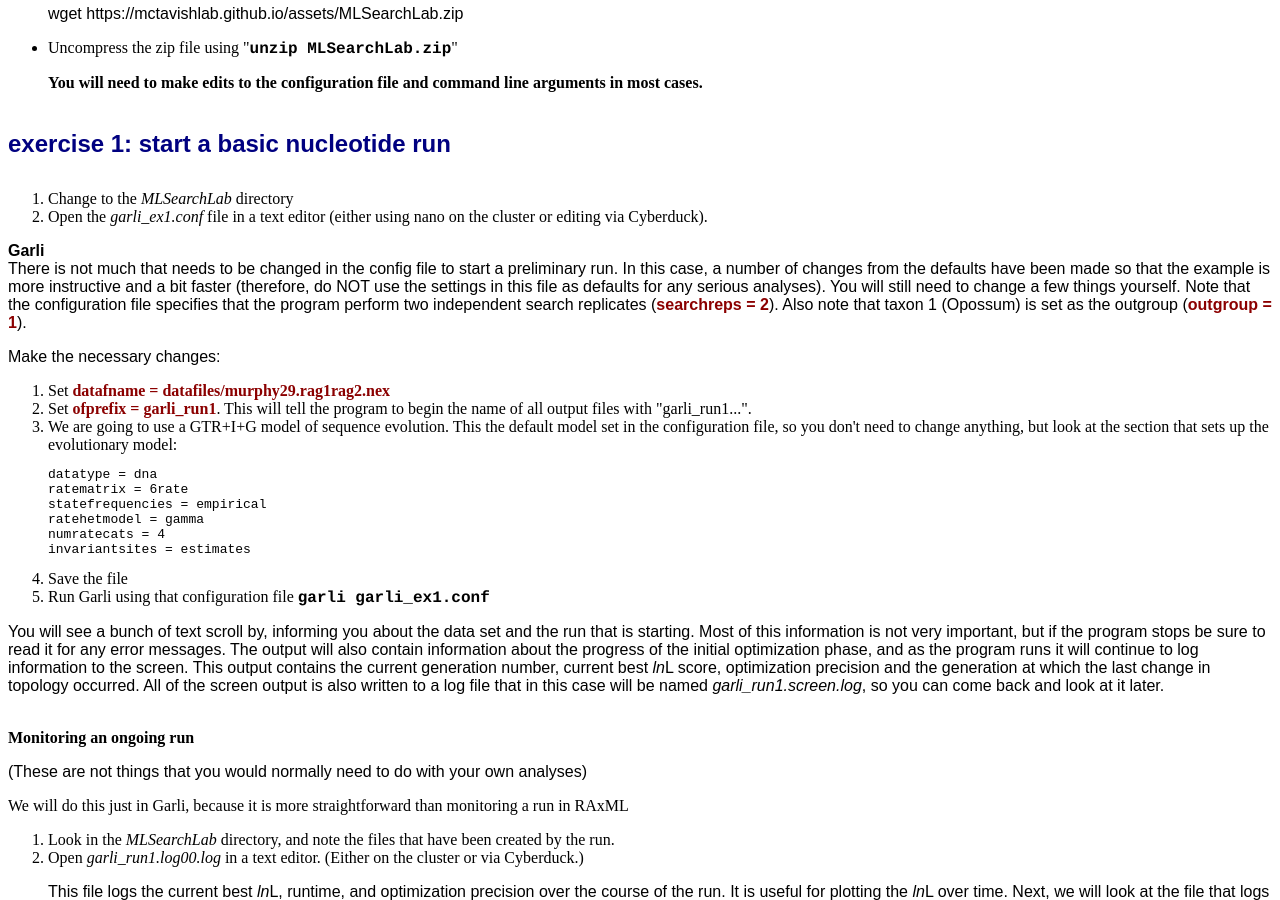
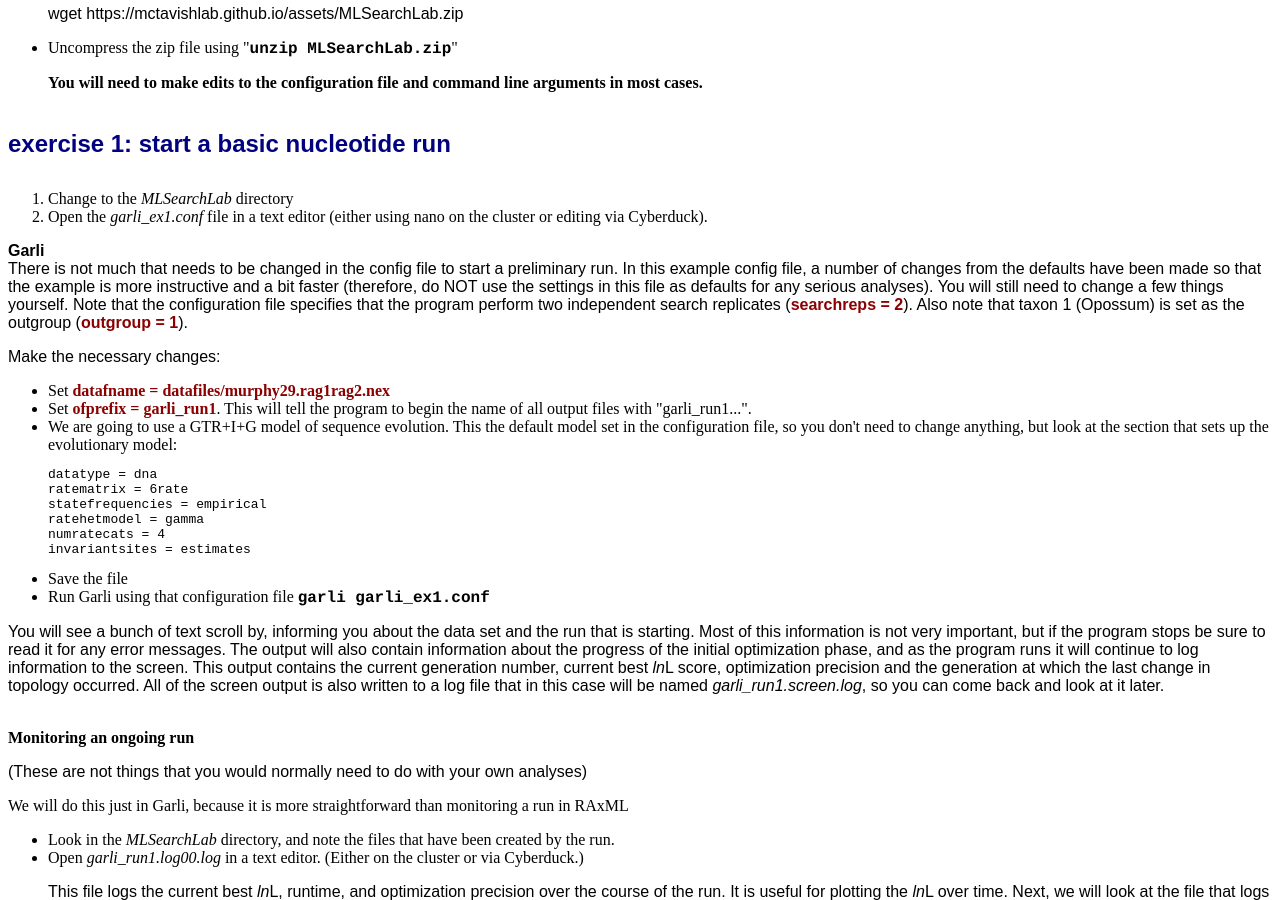
Before and after one commit to McTavishLab/mctavishlab.github.io, a Jekyll site: the page MLsearchLab.html, which Jekyll copies as it is, in a window 1280 px wide and 900 px high, scrolled down 1255 px. Built offline with Jekyll 4.4.1, drawn with Linux system fonts in a browser that asks for light colours.

Commit message:
unordered lists

```diff
--- a/MLsearchLab.html
+++ b/MLsearchLab.html
@@ -131,10 +131,10 @@
 </li></ol>
 </p><p>
 <strong>Garli</strong><br>
-There is not much that needs to be changed in the config file to start a preliminary run. In this case, a number of changes from the defaults have been made so that the example is more instructive and a bit faster (therefore, do NOT use the settings in this file as defaults for any serious analyses).  You will still need to change a few things yourself. Note that the configuration file specifies that the program perform two independent search replicates (<span class="config">searchreps = 2</span>). Also note that taxon 1 (Opossum) is set as the outgroup (<span class="config">outgroup = 1</span>). </p>
+There is not much that needs to be changed in the config file to start a preliminary run. In this example config file, a number of changes from the defaults have been made so that the example is more instructive and a bit faster (therefore, do NOT use the settings in this file as defaults for any serious analyses).  You will still need to change a few things yourself. Note that the configuration file specifies that the program perform two independent search replicates (<span class="config">searchreps = 2</span>). Also note that taxon 1 (Opossum) is set as the outgroup (<span class="config">outgroup = 1</span>). </p>
 <p>
 Make the necessary changes: </p>
-<ol>
+<ul>
 <li>Set <span class="config">datafname = datafiles/murphy29.rag1rag2.nex</span>
 
 </li><li>Set <span class="config">ofprefix = garli_run1</span>. This will tell the program to begin the name of all output files with "garli_run1...".
@@ -154,14 +154,14 @@
 </li><li>Run Garli using that configuration file
 <span class="command"> garli garli_ex1.conf</span>
 
-</li></ol>
+</li></ul>
 <p>You will see a bunch of text scroll by, informing you about the data set and the run that is starting. Most of this information is not very important, but if the program stops be sure to read it for any error messages. The output will also contain information about the progress of the initial optimization phase, and as the program runs it will continue to log information to the screen. This output contains the current generation number, current best <i>ln</i>L score, optimization precision and the generation at which the last change in topology occurred.  All of the screen output is also written to a log file that in this case will be named <span class="file">garli_run1.screen.log</span>, so you can come back and look at it later.<br />
 <br /></p>
 
 <strong>Monitoring an ongoing run</strong><br>
 <p>(These are not things that you would normally need to do with your own analyses)</p>
 We will do this just in Garli, because it is more straightforward than monitoring a run in RAxML<br>
-<p><ol>
+<p><ul>
 <li>Look in the <span class="file">MLSearchLab</span> directory, and note the files that have been created by the run.
 </li><li>Open <span class="file">garli_run1.log00.log</span> in a text editor. (Either on the cluster or via Cyberduck.)
 
@@ -174,7 +174,7 @@
 Now let's look at the current best topology. This is contained in a file called <span class="file">garli_run1.best.current.tre</span>. This file is updated every <span class="config">saveevery</span> generations, so it is always easy to see the current best tree during a search. (Do not use this as a stopping criterion and kill the run when you like the tree though!) </p>
 
 </li><li>Open <span class="file">garli_run1.best.current.tre</span> in Figtree or another tree viewer and examine the tree. (You may be able to double-click the file and associate <span class="file">.tre</span> files with Figtree.)
-</li></ol>
+</li></ul>
 
 <strong>RAxML</strong><br>
 Now lets run the same analysis in RAxML.
@@ -207,7 +207,7 @@
 <p><i>Here are a few things that you wouldn't normally need to look at, but that might help understand how Garli tree search works:</i></p>
 <p>We can examine how the topology and branch lengths changed over the entire run. The <span class="file">garli_run1.rep1.treelog00.tre</span> file contains each successively better scoring topology encountered during the first search replicate. Note that this file can be interesting to look at, but in general will not be very useful to you. The default is for this file to not be created at all. </p>
 
-<ol>
+<ul>
 <li>Open <span class="file">garli_run1.rep1.treelog00.tre</span> in Figtree. (This will require transferring the file to your computer)
 </li><li>Click through all of the trees (using the arrows on the upper right).
 <p>
@@ -224,7 +224,7 @@
 e = equilibrium frequencies
 a = alpha shape parameter of gamma rate heterogeneity distribution
 p = proportion of invariable sites
-</pre></p></li></ol>
+</pre></p></li></ul>
 <p>
 The config files used here are set up to use a feature of the program that collapses internal branches that have an MLE length of zero. This may result in final trees that have polytomies. This is generally the behavior that one would want. Note that the likelihoods of the trees will be identical whether or not the branches are collapsed. However, this will affect Robinson Foulds distances!</p>
 
@@ -235,7 +235,7 @@
 In RAxML the best trees from the each replicate are saved to <span class="file">RAxML_result.rax01.RUN.0</span> and <span class="file">RAxML_result.rax01.RUN.1</span>.
 and the best tree is saved to the <span class="file">RAxML.bestree.</span> file.
 </p>
-<ol>
+<ul>
 <p>
 <li>Lets more closely examine our results. </p>
 <p>
@@ -248,21 +248,21 @@
 </li>
 </li><li>The search replicates found two different trees. This is almost certainly because one or both were trapped in local topological optima. You will notice that the <i>ln</i>L values are somewhat different and the parameter estimates will be similar but not identical. The search settings may influence whether searches are entrapped in local optima, but generally the default settings are appropriate.
 </li></ul>
-</ol>
+</ul>
 <strong>Comparing outputs</strong><br>
-<ol>
+<ul>
 <li>Did your two Garli replicates find the same tree?
 </li><li>Did your two RAxML replicates find the same tree?
 </li><li>Transfer the best tree from each analysis to your computer, and open them using Figtree. (RAxML_bestTree.rax01 and garli_run1.best.tre)
 </li><li>Are the topologies the same? Are the branch lengths?
 
 </li>
-</ol>
+</ul>
 <p>
 It isn't easy (or reasonable) to check by eye! And because of different choices made in the likelihood computation, the likelihoods are not directly comparable.
 </p>
 <p>
-<ol>
+<ul>
 <li>On the cluster, use the 'treecompare.py' script to compare the differences between the two ML tree estimates. This script relies on <a href="https://www.dendropy.org/">Dendropy</a>, by Sukumaran and Holder to perform tree comparisons.<br></li>
 
 Check out the Robinson Foulds distances between the Garli and RAxML estimates:
@@ -272,12 +272,12 @@
 
 </li><li>What are the RF and weighted RF distances between your two best tree estimates?
 </li>
-</ol>
+</ul>
 
 <p>We can also more thoroughly evaluate and compare the results of our two different searches in PAUP*.
 Being able to open the results of one program in another for further analysis is a good skill to have. </p>
 
-<p><ol>
+<p><ul>
 <li>In the <span class="file">MLSearchLab</span> directory, execute the <span class="file">datafiles/murphy29.rag1rag2.nex</span> file in PAUP*. (At the command line, type "<span class="command">paup datafiles/murphy29.rag1rag2.nex</span>".)
 
 </li><li> Read your tree estimate from Garli into PAUP.
@@ -312,7 +312,7 @@
 This will show a strict consensus and a majority rule consensus. The strict consensus completely collapses branches that conflict, but since GARLI already collapsed zero length branches it is hard to tell where the conflict is. The majority rule consensus will show 50% support for branches that were only found in one tree, but it is not possible to show them all in a single tree. </p>
 
 </li><li> To quit paup type "<span class="command">quit</span>".
-</p></li></ol>
+</p></li></ul>
 </p><p><div class="btop-wrap"><a href="#top" class="btop">back to top</a></div>
 
 <h4 class="heading" id="exercise3">exercise 3: constrain a search</h4>
@@ -324,7 +324,7 @@
 <p>
 It is possible to set positive constraints in RAxML, but it is not possible to set negative constraints, so this section we will only use GARLI.
 GARLI allows constraints to be specified in a number of ways. We will do it by specifying inputing a multifurcating tree, with only the bipartition being constrained.
-<ol>
+<ul>
 <li>Use a text editor to open a new text file.
 
 <p>
@@ -344,7 +344,7 @@
 </li><li>Save the config file.
 </li><li>Run GARLI:
 <span class="command"> garli garli_constrained.conf</span>
-</li></ol>
+</li></ul>
 <p>
 Constrained searches can make searching through treespace more difficult (you can think of it as walls being erected in treespace that make getting from tree X to tree Y more difficult), so you may see that the two constrained search replicates result in very different <i>ln</i>L scores. When the run finishes, note the difference in <i>ln</i>L between the best tree that you found earlier and the best constrained tree. This difference is a measure of how strongly the data support the presence of the (Whale, Hippo) group relative to its absence. Unfortunately we can't simply do a likelihood ratio test here to test for the significance of the difference because we have no expectation for how this test statistic should be distributed under the null hypothesis. That is what the parametric bootstrap, SH or AU test would tell us, but is well beyond the scope of this demo. </p>
 </p>
@@ -361,7 +361,7 @@
 High bootstrap support suggests that the inferred relationships are not sensitive to your data sampling (very common with genomic data),
 but not that they are correct!
 
-<ol>
+<ul>
 <li>In RAxML we can use the flags '-# &lsaquo;number of bootstrap replicates&rsaquo;', and '-b' &lsaquo;bootstrap random number seed&rsaquo; <br>
 <span class="command"> raxmlHPC -m GTRGAMMAI -p ‹choose a random number seed› -# 100 -b ‹bootstrap random number seed› -s datafiles/murphy29.rag1rag2.fasta -n rax_boot</span><br>
 However, this will take too long to run! Kill this run using Ctrl-C.
@@ -377,7 +377,7 @@
 <p>
 Other external program can also be used to map bootstrap replicates onto biparitions or estimate consensus trees.
 Good options are PAUP*, and a nice program called Sumtrees (it requires a Python installation, and is available at <a href="http://pythonhosted.org/DendroPy/programs/sumtrees.html" target="_new">http://pythonhosted.org/DendroPy/programs/sumtrees.html</a>).</p>
-</ol>
+</ul>
 <!--
 <p>Calulate a bootstrap consensus tree from provided boostrap run output using sumtrees.</p>
 <p>"<span class="command">sumtrees.py --min-clade-freq=0.5 --percentages -d0 -o nucboot.sumtrees nucboot.boot.tre</span>"</p>
@@ -389,13 +389,13 @@
 <p>
 -->
 Alternatively, can post-process our bootstrap results using PAUP*. These instructions are listed for your reference, but in the interest of time, skip this section for now. </p>
-<ol>
+<ul>
 <li>Execute the <span class="file">datafiles/murphy29.rag1rag2.nex</span> data in PAUP (type "<span class="command">paup datafiles/murphy29.rag1rag2.nex</span>").
 
 </li><li>In PAUP*, clear any existing trees in memory using "<span class="command">cleartrees</span>"
 </li><li>Load the bootstrap trees with the command "<span class="command">gettrees unrooted file=bootstrap_results/RAxML_bootstrap.rax_boot</span>".
 </li><li>In PAUP*, make the majority rule consensus tree with the command "<span class="command">contree /strict=no majrule=yes LE50=yes grpfreq=no</span>".
-</li></ol>
+</li></ul>
 <p>
 This will display the majority-rule bootstrap consensus tree, including branches appearing in less than 50% of the trees (LE50). You will notice that some parts of the tree are very poorly supported, while others have high support. It is somewhat comforting that the parts of the tree that we know are resolved incorrectly receive low support. This is precisely why phylogenetic estimates MUST be evaluated in light of some measure of confidence, be it bootstrap values or posterior probabilities.
 </p>
@@ -406,7 +406,7 @@
 
 Simulated data can be a great way to investigate model misspecification and biases. This exercise uses a data set simulated on a Felsenstein Zone tree.
 Data was simulated using <a href="http://tree.bio.ed.ac.uk/software/seqgen/">seq-gen</a>
-<ol>
+<ul>
 <li>
 Many datasets are enriched for variable sites, or include exclusively alignment columns with variable sites, i.e. Single nucleotide polymorphism (SNP) data.
 This is an example of 'ascertainment bias'. The data that you have 'ascertained' and included in your alignment are not a random subset of the genome.
@@ -459,7 +459,7 @@
 This is the exact same dataset! If our model of evolution is not appropriate for our data, our results can be systematically biased. Incorrect inferences can have 100% bootstrap support, because sampling across our data does not capture the problem.<br>
 NOTE: The ascertainment bias corrections in RAxML will not run if there are <strong>ANY</strong> invariant columns in your alignment.</p>
 </li>
-</ol>
+</ul>
 
 
 </p>
@@ -475,13 +475,13 @@
 <strong>Garli</strong><br>
 <p>
 Running a partitioned analysis requires several steps:</p>
-<ol>
+<ul>
 <li>Decide how you want to divide the data up.  By gene and/or by codon position are common choices.
 </li><li>Decide on specific substitution submodels that will be applied to each subset of the data.
 </li><li>Specify the divisions of the data (subsets) using a <span class="command">charpartition</span> command in a NEXUS <span class="command">Sets</span> block in the same file as the alignment.
 </li><li>Configure the proper substitution submodels for each data subset.
 </li><li>Run GARLI.
-</li></ol>
+</li></ul>
 <p>Note that detailed instructions and examples are available on this page of the GARLI wiki:<br /><a href="https://molevol.mbl.edu/index.php/Garli_using_partitioned_models" target="_new"> Using partitioned models</a></p>
 
 <p>
@@ -537,10 +537,10 @@
 </li><li>In the <span class="file">garli_model_specs.txt</span> file, find the models that appeared for your chosen subsets in the table above. For example, if I was looking to assign a model to rag2 2nd positions, the model from the table would be "TrN+G". Find the line that reads "#TrN+G" and copy the 6 lines below it. Now paste those into the <span class="file">garli.conf</span> file, right below a bracketed [model#] line with the proper model number.
 </li><li>Start partitioned GARLI.
 </li><li>Peruse the output in the <span class="file">.screen.log</span> file, particularly looking at the parameter estimates and likelihood scores. Note the "Subset rate multiplier" parameters, which assign different mean rates to the various subsets.  Note that the likelihood scores of the partitioning scheme that you chose could be compared to the likelihoods of other schemes with the AIC criterion. Details on how to do that appear on the partitioning page of the garli wiki:<br /><a href="https://www.nescent.org/wg_garli/Using_partitioned_models" target="_new">Using partitioned models</a>
-</li></ol>
+</li></ul>
 
 <strong>RAxML</strong><br>
-<ol>
+<ul>
 <li>We can set the same partitioning schemes as described above for Garli, although RAxML only uses GTR as the model for DNA sequence evolution.
 Instead of incorporating the partitioning scheme into the data file, we pass in a text file that describes the partitions using the command line argument -q.
 
@@ -583,7 +583,7 @@
 <p>NOTE:Partitioning allows for different rates across genes or sites, but this is still a concatenated analysis.
 Parameters of the evolutionary model are separately estimated, but they are constrained to the same topology.
 Next week we will discuss genetree-species tree approaches which allow variation in gene tree topologies to inform the species tree. </p>
-</ol>
+</ul>
 
 
 <!--
```
